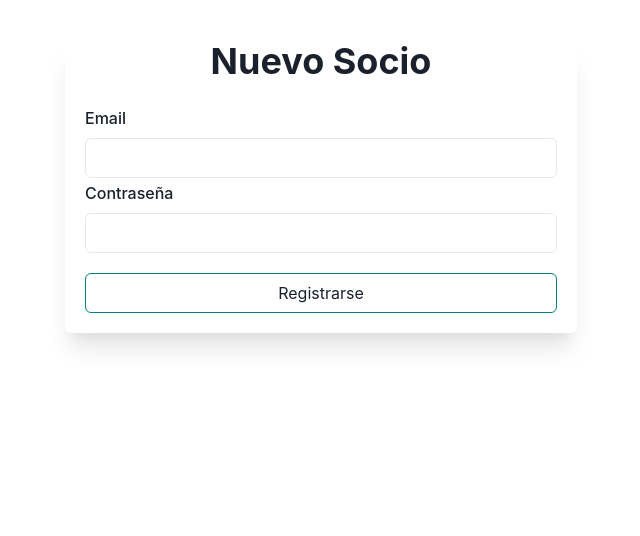
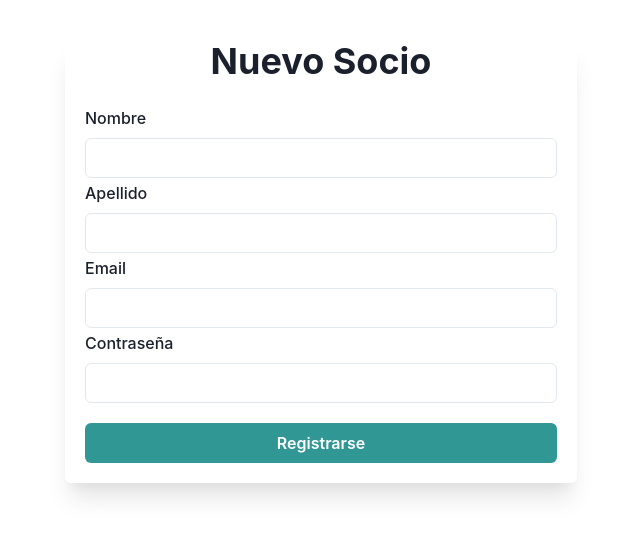
Before and after one commit to Alan680/marinapp, a React (Vite) app in the folder marinapp/: page /registro in a window 1280 px wide. Shown: the top 536 px of the page, without its empty margins (319-959 px from the left). Built offline with nearby package versions, Linux system fonts and the light colour scheme.

Commit message:
Cambios en las funcionalidades del front

```diff
--- a/marinapp/src/Login.jsx
+++ b/marinapp/src/Login.jsx
@@ -1,23 +1,43 @@
 import { useState } from 'react';
 import imagen from './assets/logo.png';
-import { useNavigate, Link } from 'react-router-dom'; // Importa Link desde react-router-dom
+import { useNavigate, Link } from 'react-router-dom';
 import { Box, FormControl, Heading, Input, FormLabel, Center, Image } from "@chakra-ui/react";
 import * as React from 'react';
 
 export function Login() {
-  const [socio, setSocio] = useState({ usuario:'', password:'' });
-
+  const [socio, setSocio] = useState({ usuario: '', password: '' });
+  const [error, setError] = useState('');
   const navigate = useNavigate();
 
-  function handleSubmit(e) {
+  async function handleSubmit(e) {
     e.preventDefault();
 
-    // Simulación de autenticación (sin llamar a la API)
-    if (socio.usuario === 'usuario' && socio.password === 'contraseña') {
-      sessionStorage.setItem("usuario", socio.usuario);
+    try {
+      const response = await fetch('http:/localhost:3306/login', { //controlar si el puerto es el correcto
+        method: 'POST',
+        headers: {
+          'Content-Type': 'application/json',
+        },
+        body: JSON.stringify({
+          email: socio.email,
+          password: socio.password,
+        }),
+        credentials: 'include', // Envia cookies con la solicitud
+      });
+
+      const data = await response.json();
+
+      if (response.ok) {
+        // Si la autenticación es exitosa, guarda el token
+        sessionStorage.setItem('usuario', socio.usuario);
         navigate('/dashboard');
       } else {
-      alert('Credenciales inválidas');
+        // Manejar errores de autenticación
+        setError(data.errores || 'Error de autenticación');
+      }
+    } catch (error) {
+      console.error('Error de conexión:', error);
+      setError('Error de conexión');
     }
   }
 
@@ -25,7 +45,7 @@ export function Login() {
     <>
       <Box mt='30px'>
         <Center>
-          <Image mt='3px' src={imagen} width='150px' height='150px'/>
+          <Image mt='3px' src={imagen} width='150px' height='150px' />
         </Center>
         <Center>
           <Box m='2%' boxShadow='xl' borderRadius='md' width='40%' id='caja'>
@@ -36,19 +56,20 @@ export function Login() {
               <form id='formulario' onSubmit={handleSubmit}>
                 <FormControl mt='3px'>
                   <FormLabel>Usuario</FormLabel>
-               <Input required type='text' id='usuario' onChange={(event) => setSocio({ ...socio, usuario:event.target.value })}/>
+                  <Input required type='text' id='usuario' onChange={(event) => setSocio({ ...socio, usuario: event.target.value })} />
                 </FormControl>
                 <FormControl mt='3px'>
                   <FormLabel>Contraseña</FormLabel>
-               <Input required type='password' id='pass' onChange={(event) => setSocio({...socio, password:event.target.value })}/>
+                  <Input required type='password' id='pass' onChange={(event) => setSocio({ ...socio, password: event.target.value })} />
                 </FormControl>
+                {error && <Box color="red" mt="3px">{error}</Box>}
                 <FormControl mt='3px'>
                   <Input type='submit' mt='3px' id='enviar' borderColor='teal' value='Iniciar Sesión' />
                 </FormControl>
               </form>
               <Link to="/registro">
                 <FormControl mt='3px'>
-                <Input type='submit' mt='3px' id='enviar' borderColor='teal' value='Registrarse'/>
+                  <Input type='submit' mt='3px' id='enviar' borderColor='teal' value='Registrarse' />
                 </FormControl>
               </Link>
             </Box>
--- a/marinapp/src/Registro.jsx
+++ b/marinapp/src/Registro.jsx
@@ -1,25 +1,47 @@
 import * as React from 'react';
-import { Center, Box, Heading, FormControl, FormLabel, Input } from '@chakra-ui/react';
+import { useState } from 'react';
+import { Center, Box, Heading, FormControl, FormLabel, Input, Button, Alert, AlertIcon } from '@chakra-ui/react';
 
 export function Registro() {
-    const handleSubmit = (e) => {
+    const [socio, setSocio] = useState({ email: '', password: '', nombre: '', apellido: '' });
+    const [error, setError] = useState('');
+    const [success, setSuccess] = useState('');
+
+    const handleSubmit = async (e) => {
         e.preventDefault();
-        const email = e.target.email.value;
-        const password = e.target.contraseña.value;
 
-        if (email === '' || password === '') {
-            alert('Por favor, complete todos los campos.');
-            return; // No continuar con el envío si los campos están vacíos
+        const { email, password, nombre, apellido } = socio;
+
+        if (email === '' || password === '' || nombre === '' || apellido === '') {
+            setError('Por favor, complete todos los campos.');
+            return;
         }
 
-        // Aquí puedes realizar cualquier acción que desees con los datos del formulario
-        // Por ejemplo, enviar los datos a tu servidor
+        try {
+            const response = await fetch('http://localhost:3000/register', {
+                method: 'POST',
+                headers: {
+                    'Content-Type': 'application/json',
+                },
+                body: JSON.stringify(socio),
+            });
 
-        // Limpia los campos después de enviar el formulario
-        e.target.email.value = '';
-        e.target.contraseña.value = '';
+            const data = await response.json();
 
-        // También puedes redirigir a otra página después de enviar el formulario si es necesario
+            if (response.ok) {
+                setSuccess('Usuario registrado exitosamente');
+                setError('');
+                // Limpia los campos después de enviar el formulario
+                setSocio({ email: '', password: '', nombre: '', apellido: '' });
+            } else {
+                setError(data.errors ? data.errors[0].msg : 'Error en el registro');
+                setSuccess('');
+            }
+        } catch (error) {
+            console.error('Error de conexión:', error);
+            setError('Error de conexión');
+            setSuccess('');
+        }
     };
 
     return (
@@ -30,18 +52,62 @@ export function Registro() {
                         <Heading>Nuevo Socio</Heading>
                     </Box>
                     <Box p='20px'>
+                        {error && (
+                            <Alert status="error" mb="5">
+                                <AlertIcon />
+                                {error}
+                            </Alert>
+                        )}
+                        {success && (
+                            <Alert status="success" mb="5">
+                                <AlertIcon />
+                                {success}
+                            </Alert>
+                        )}
                         <form id='formulario' onSubmit={handleSubmit}>
                             <FormControl mt='3px'>
+                                <FormLabel>Nombre</FormLabel>
+                                <Input
+                                    type="text"
+                                    name="nombre"
+                                    value={socio.nombre}
+                                    onChange={(e) => setSocio({ ...socio, nombre: e.target.value })}
+                                    required
+                                />
+                            </FormControl>
+                            <FormControl mt='3px'>
+                                <FormLabel>Apellido</FormLabel>
+                                <Input
+                                    type="text"
+                                    name="apellido"
+                                    value={socio.apellido}
+                                    onChange={(e) => setSocio({ ...socio, apellido: e.target.value })}
+                                    required
+                                />
+                            </FormControl>
+                            <FormControl mt='3px'>
                                 <FormLabel>Email</FormLabel>
-                                <Input type="text" name="email" required />
+                                <Input
+                                    type="email"
+                                    name="email"
+                                    value={socio.email}
+                                    onChange={(e) => setSocio({ ...socio, email: e.target.value })}
+                                    required
+                                />
                             </FormControl>
                             <FormControl mt='3px'>
                                 <FormLabel>Contraseña</FormLabel>
-                                <Input type='password' name='contraseña' required />
+                                <Input
+                                    type='password'
+                                    name='password'
+                                    value={socio.password}
+                                    onChange={(e) => setSocio({ ...socio, password: e.target.value })}
+                                    required
+                                />
                             </FormControl>
-                            <FormControl>
-                                <Input type="submit" mt='20px' id='editar' borderColor='teal' value='Registrarse' />
-                            </FormControl>
+                            <Button type="submit" mt='20px' colorScheme='teal' width='full'>
+                                Registrarse
+                            </Button>
                         </form>
                     </Box>
                 </Box>
```
Lines whose indentation alone changed are shown as unchanged.
